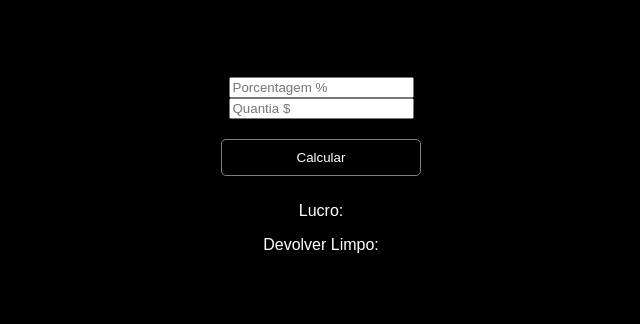
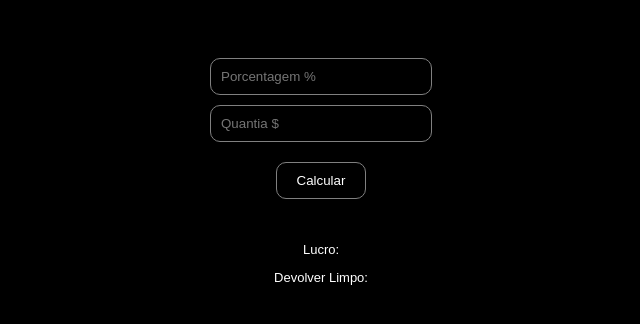
Before and after one commit to gustavoUlisses/yakuza, a plain HTML site: page index.html in a window 1280 px wide. Shown: the part 306-630 px from the top of the page, without its empty margins (319-959 px from the left). Drawn offline with Linux system fonts and the light colour scheme.

Commit message:
Update style.css

```diff
--- a/style.css
+++ b/style.css
@@ -20,42 +20,27 @@ body {
   width: 250px;
 }
 
-  h1 {
-    font-size: 24px;
-    margin-bottom: 20px;
-  }
-
-  button {
-    margin-top: 20px;
-  }
-
-  .form {
-    display: flex;
-    flex-direction: column;
-    align-items: center;
-    margin-bottom: 20px;
-  }
-
-  label {
-    margin-bottom: 5px;
-  }
-
-  input[type="number"],
-  button {
+input[type="text"] {
+  width: 200px;
   padding: 10px;
+  border-radius: 10px;
+  margin-top: 10px;
   border: 1px solid gray;
-    background-color: black;
-    color:white;
-    border-radius: 5px;
-    margin-bottom: 10px;
-    width: 200px;
-  }
-
-  button {
   background-color: black;
   color: white;
 }
 
-  #result {
-    font-size: 18px;
+button {
+  padding: 10px 20px;
+  background-color: #000000;
+  border: 1px solid gray;
+  color: white;
+  border-radius: 10px;
+  margin-top: 20px;
+  cursor: pointer;
 }
+
+#result-container {
+  margin-top: 30px;
+  font-size: 13px;
+}
```
Lines whose indentation alone changed are shown as unchanged.
